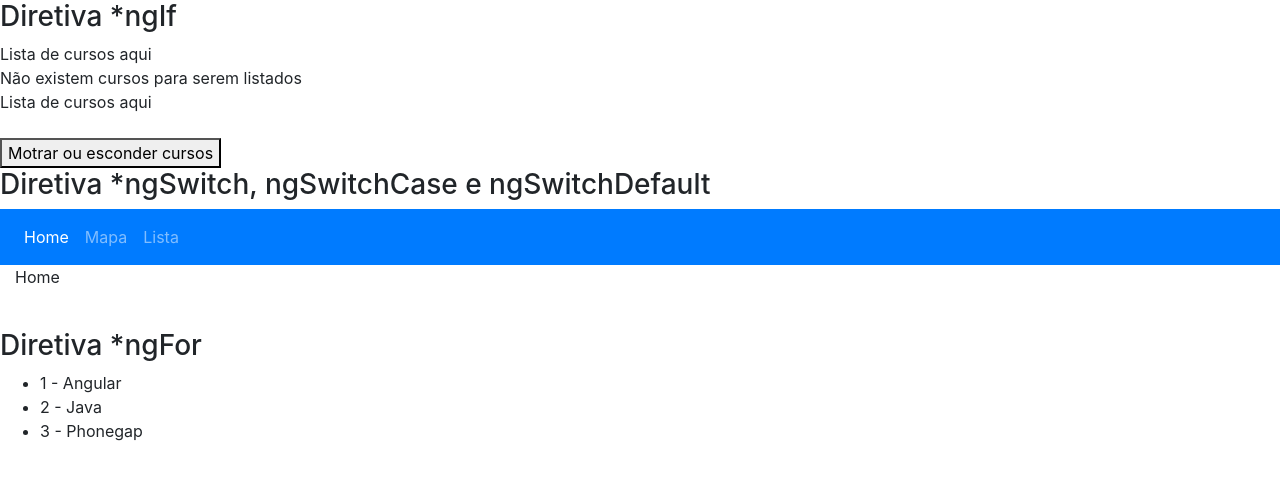
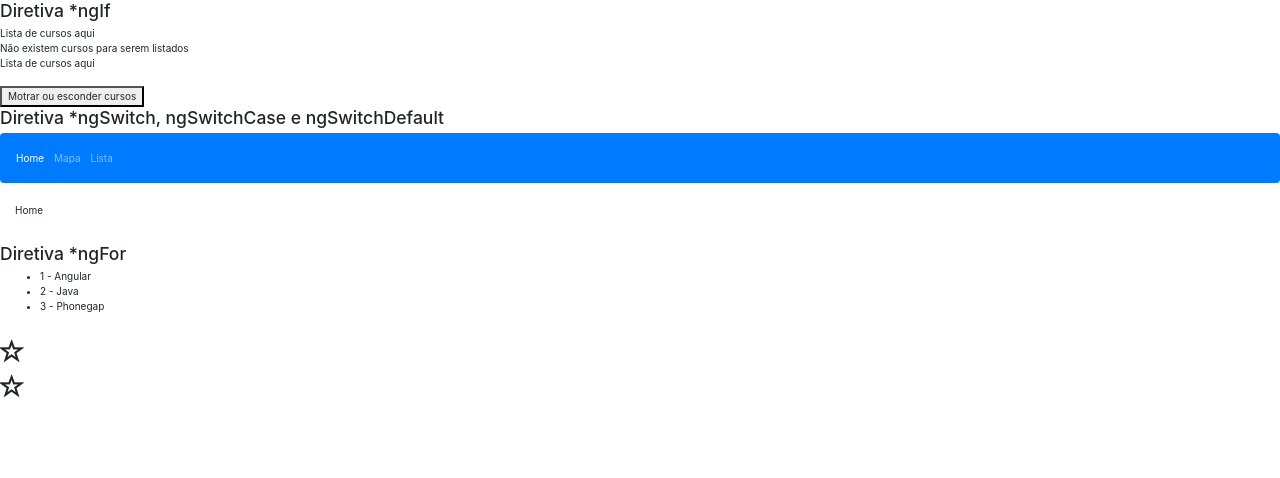
Before and after one commit to lucassmachado/diretivas, an Angular app: page / in a window 1280 px wide. Shown: the top 478 px of the page. Built offline with nearby package versions, Linux system fonts and the light colour scheme.

Commit message:
add ngclass directive examples

```diff
--- a/src/app/app.component.html
+++ b/src/app/app.component.html
@@ -4,3 +4,5 @@
 <br>
 <app-diretiva-ngfor></app-diretiva-ngfor>
 <br>
+<app-diretiva-ngclass></app-diretiva-ngclass>
+<br>
--- a/src/app/app.module.ts
+++ b/src/app/app.module.ts
@@ -5,13 +5,15 @@ import { AppComponent } from './app.component';
 import { DiretivaNgifComponent } from './diretiva-ngif/diretiva-ngif.component';
 import { DiretivaNgswitchComponent } from './diretiva-ngswitch/diretiva-ngswitch.component';
 import { DiretivaNgforComponent } from './diretiva-ngfor/diretiva-ngfor.component';
+import { DiretivaNgclassComponent } from './diretiva-ngclass/diretiva-ngclass.component';
 
 @NgModule({
   declarations: [
     AppComponent,
     DiretivaNgifComponent,
     DiretivaNgswitchComponent,
-    DiretivaNgforComponent
+    DiretivaNgforComponent,
+    DiretivaNgclassComponent
   ],
   imports: [
     BrowserModule
--- /dev/null
+++ b/src/app/diretiva-ngclass/diretiva-ngclass.component.html
@@ -0,0 +1,17 @@
+<h1>
+  <i class="glyphicon"
+    [class.glyphicon-star-empty]="!meuFavorito"
+    [class.glyphicon-star]="meuFavorito"
+    (click)="onClick()" >
+  </i>
+</h1>
+
+<h1>
+  <i class="glyphicon"
+    [ngClass]="{
+      'glyphicon-star-empty': !meuFavorito,
+      'glyphicon-star': meuFavorito
+    }"
+    (click)="onClick()" >
+  </i>
+</h1>
--- /dev/null
+++ b/src/app/diretiva-ngclass/diretiva-ngclass.component.ts
@@ -0,0 +1,21 @@
+import { Component, OnInit } from '@angular/core';
+
+@Component({
+  selector: 'app-diretiva-ngclass',
+  templateUrl: './diretiva-ngclass.component.html',
+  styleUrls: ['./diretiva-ngclass.component.css']
+})
+export class DiretivaNgclassComponent implements OnInit {
+
+  meuFavorito = false;
+
+  constructor() { }
+
+  ngOnInit() {
+  }
+
+  onClick() {
+    this.meuFavorito = !this.meuFavorito;
+  }
+
+}
--- a/src/index.html
+++ b/src/index.html
@@ -5,6 +5,7 @@
   <title>Diretivas</title>
   <base href="/">
 
+  <link rel="stylesheet" href="https://maxcdn.bootstrapcdn.com/bootstrap/3.3.7/css/bootstrap.min.css" integrity="sha384-BVYiiSIFeK1dGmJRAkycuHAHRg32OmUcww7on3RYdg4Va+PmSTsz/K68vbdEjh4u" crossorigin="anonymous">
   <meta name="viewport" content="width=device-width, initial-scale=1">
   <link rel="icon" type="image/x-icon" href="favicon.ico">
 </head>
```
Also changed, not shown: src/app/diretiva-ngclass/diretiva-ngclass.component.css (added), 1 other file (tests, documents, lock files or other folders).
